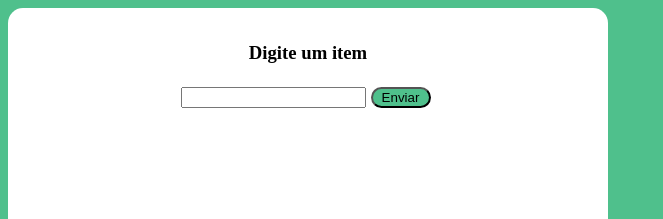
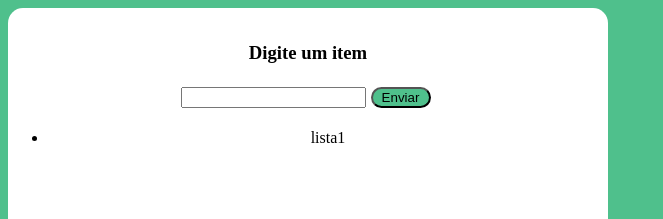
Before and after one commit to Edivansanto5/to-do-list.vue.js, a Vue app: page / in a window 1280 px wide. Shown: the top 219 px of the page, without its empty margins (0-663 px from the left). Built offline with nearby package versions, Linux system fonts and the light colour scheme.

Commit message:
fazendo uma lista para receber os objetos digitados

```diff
--- a/src/components/toList.vue
+++ b/src/components/toList.vue
@@ -4,8 +4,10 @@
       <h3>Digite um item</h3>
       <input type="text">
         <button type="button" @click="adicionar"> Enviar</button>
+        <ul>
+          <li>lista1</li>
 
-
+        </ul>
     </form>
   </div>
 
@@ -14,6 +16,11 @@
 
 export default {
   name:'toList',
+  data(){
+    return{
+      lista:['lista1','lista2','lista3']
+    }
+  },
   methods:{
   adicionar(){
     console.log('você clicou !!!!!');
```
Lines whose indentation alone changed are shown as unchanged.
